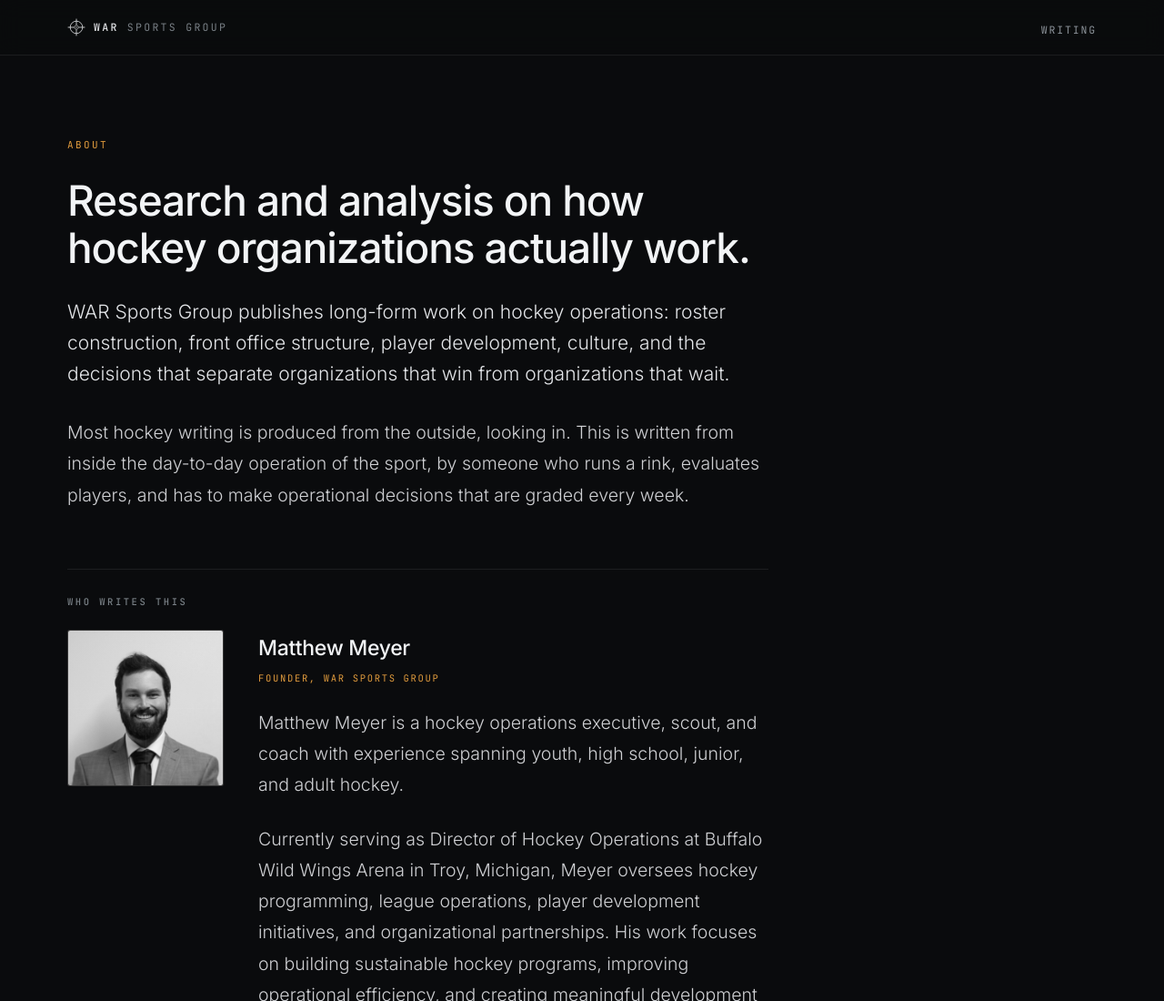
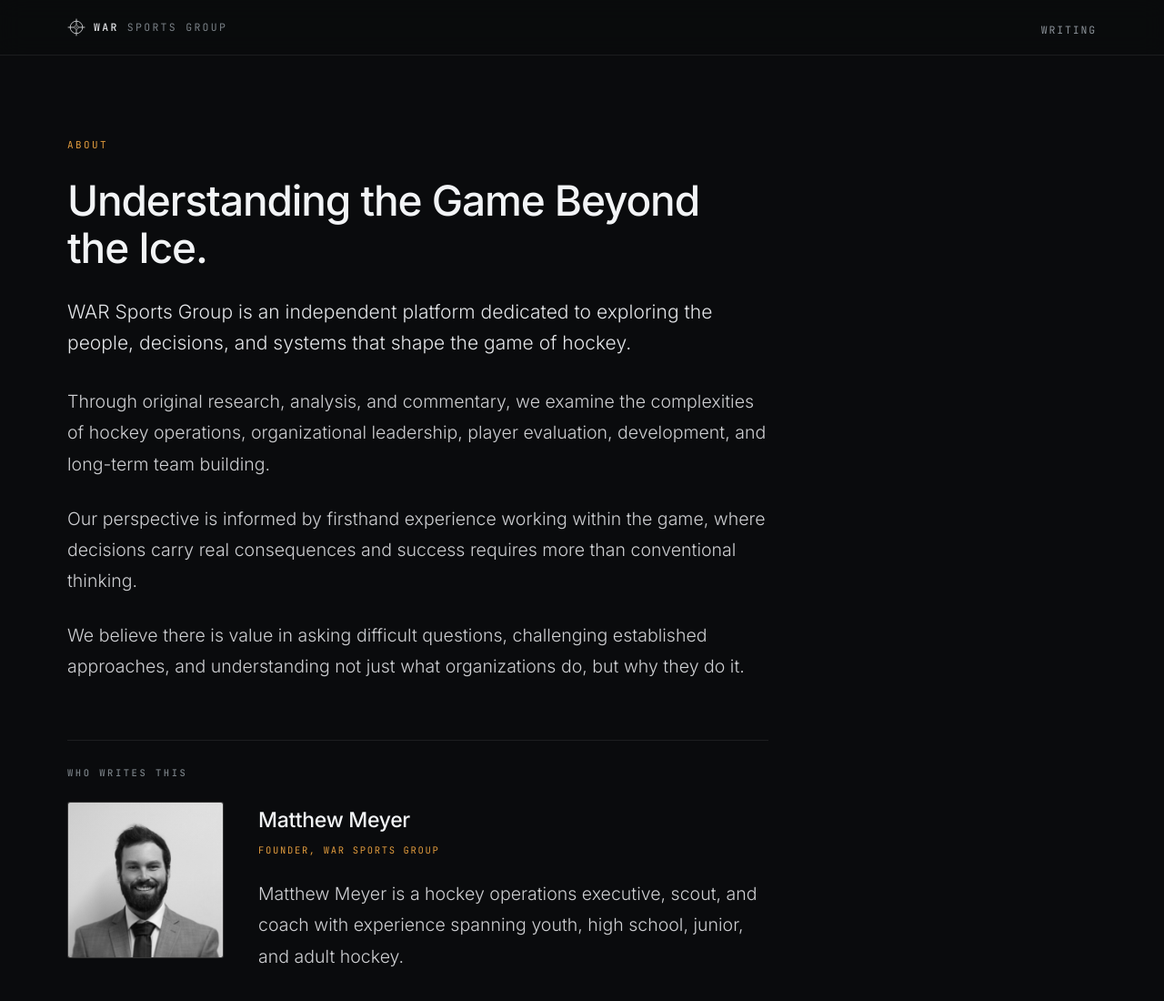
Before and after one commit to WARSportsGroup/warsportsgroup, an Astro site: page /about in a window 1280 px wide. Shown: the top 1100 px of the page at 91% size. Built offline with nearby package versions, Linux system fonts and the light colour scheme; Astro itself is replaced by a stand-in of ours; some packages are replaced by stand-ins of ours.

Commit message:
Rewrite the top of the About page
Replaces the About headline and intro with Matthew's new copy, led by
"Understanding the Game Beyond the Ice." The page's meta description
and share card subtitle now use the new first sentence, and SPEC.md
7.3 reflects the four-paragraph intro.

Co-Authored-By: Claude Opus 5.5 <noreply@anthropic.com>

```diff
--- a/src/lib/site.ts
+++ b/src/lib/site.ts
@@ -10,7 +10,7 @@ export const HOME = {
 
 export const ABOUT = {
   kicker: 'About',
-  title: 'Research and analysis on how hockey organizations actually work.',
+  title: 'Understanding the Game Beyond the Ice.',
   description:
-    'WAR Sports Group publishes long-form research and analysis on hockey operations, written by Matthew Meyer.',
+    'WAR Sports Group is an independent platform dedicated to exploring the people, decisions, and systems that shape the game of hockey.',
 };
--- a/src/pages/about.astro
+++ b/src/pages/about.astro
@@ -32,8 +32,10 @@ const types: { label: string; desc: string; private?: boolean }[] = [
   <div class="top col">
     <p class="kicker">{ABOUT.kicker}</p>
     <h1>{ABOUT.title}</h1>
-    <p class="lede">WAR Sports Group publishes long-form work on hockey operations: roster construction, front office structure, player development, culture, and the decisions that separate organizations that win from organizations that wait.</p>
-    <p>Most hockey writing is produced from the outside, looking in. This is written from inside the day-to-day operation of the sport, by someone who runs a rink, evaluates players, and has to make operational decisions that are graded every week.</p>
+    <p class="lede">WAR Sports Group is an independent platform dedicated to exploring the people, decisions, and systems that shape the game of hockey.</p>
+    <p>Through original research, analysis, and commentary, we examine the complexities of hockey operations, organizational leadership, player evaluation, development, and long-term team building.</p>
+    <p>Our perspective is informed by firsthand experience working within the game, where decisions carry real consequences and success requires more than conventional thinking.</p>
+    <p>We believe there is value in asking difficult questions, challenging established approaches, and understanding not just what organizations do, but why they do it.</p>
   </div>
 
   <section class="block col reveal" aria-labelledby="who">
```
Also changed, not shown: SPEC.md (+1 -1 lines).
